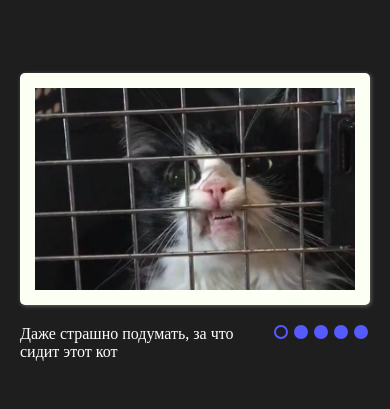
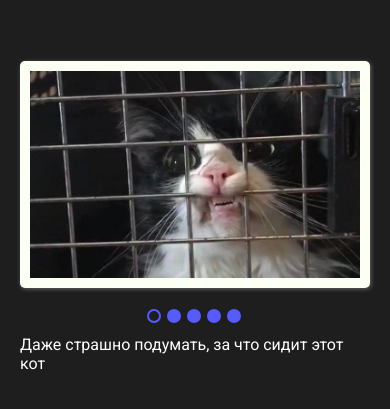
Before and after one commit to brodozer/cssMemSlider, a plain HTML site: page cssMemSlider/index.html in a window 390 px wide. Shown: the part 225-634 px from the top of the page. Drawn offline with Linux system fonts and the light colour scheme.

Commit message:
feat: add mobile 2021-10-17 17:54:37

```diff
--- a/cssMemSlider/index.html
+++ b/cssMemSlider/index.html
@@ -4,6 +4,9 @@
         <meta charset="UTF-8" />
         <meta http-equiv="X-UA-Compatible" content="IE=edge" />
         <meta name="viewport" content="width=device-width, initial-scale=1.0" />
+        <link rel="preconnect" href="https://fonts.googleapis.com" />
+        <link rel="preconnect" href="https://fonts.gstatic.com" crossorigin />
+        <link href="https://fonts.googleapis.com/css2?family=Roboto&display=swap" rel="stylesheet" />
         <link rel="stylesheet" href="main.css" />
         <title>cssMemSlider</title>
     </head>
--- a/cssMemSlider/main.css
+++ b/cssMemSlider/main.css
@@ -1,6 +1,7 @@
 * {
     padding: 0;
     margin: 0;
+    font-family: 'Roboto', sans-serif;
 }
 
 body {
@@ -113,12 +114,7 @@ label .circle {
     background: none;
     border-color: #565bff;
 }
-label,
-.active,
-img {
-    -moz-user-select: none;
-    -webkit-user-select: none;
-}
+
 input {
     display: none;
 }
@@ -142,3 +138,18 @@ input {
 #slide5:checked ~ .slider-bottom .inner {
     margin-left: -400%;
 }
+@media screen and (max-width: 420px) {
+    .slides {
+        padding: 10px;
+    }
+    .slider-bottom {
+        flex-direction: column;
+    }
+    .slides-text {
+        order: 2;
+        width: 100%;
+    }
+    .active {
+        order: 1;
+    }
+}
```
